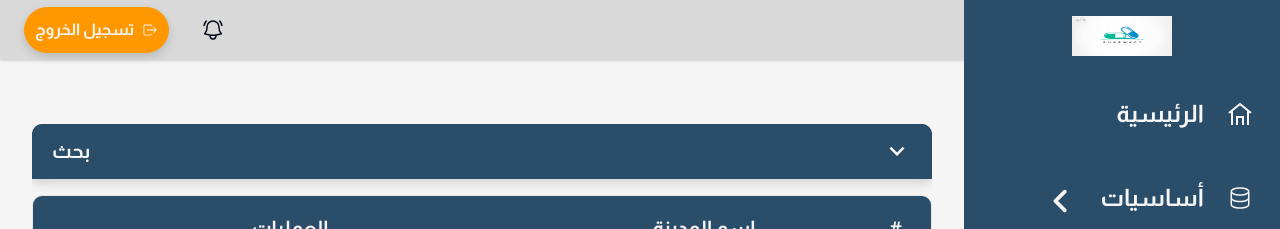
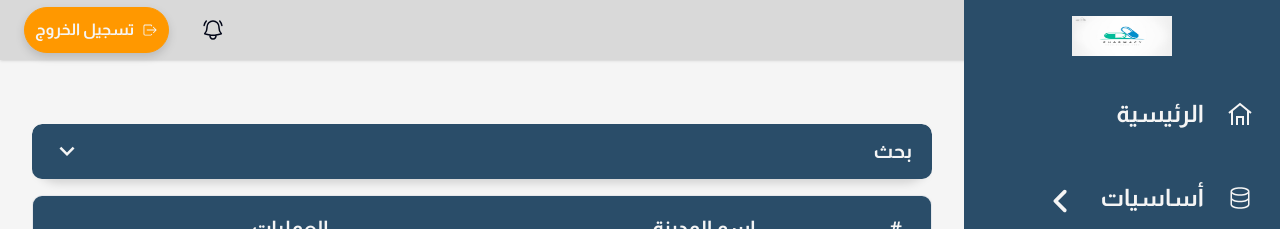
Before and after one commit to Ahmadkaissoon/drug-store, a React (Vite) app: page /basics/cities in a window 1280 px wide. Shown: the top 229 px of the page. Built offline with nearby package versions, Linux system fonts and the light colour scheme.

Commit message:
fixing in filter component and table

```diff
--- a/src/components/common/filter/Filter.jsx
+++ b/src/components/common/filter/Filter.jsx
@@ -28,7 +28,7 @@ function Filter({
   }, [filter]);
 
   return (
-    <div className=" xl:col-span-3 col-span-5 bg-main-color relative shadow-shadow mb-4 ">
+    <div className=" xl:col-span-3 col-span-5 bg-main-color relative shadow-shadow mb-4 rounded-full">
       <div
         className={` flex  justify-between border-b border-solid cursor-pointer px-5 py-3  ${
           isOpened
@@ -38,12 +38,6 @@ function Filter({
         onClick={() => setIsOpened(!isOpened)}
       >
         <h4 className="text-size-20 leading-[1.2] font-[600] text-white-color  flex justify-between items-center w-full">
-          <div className="flex gap-2">
-            {title}
-            {isDirty ? (
-              <div className="w-[6px] h-[6px] rounded-full bg-accept-color"></div>
-            ) : null}
-          </div>
           <motion.div
             initial={{ rotate: 0 }}
             animate={isOpened ? { rotate: "180deg" } : { rotate: 0 }}
@@ -52,6 +46,12 @@ function Filter({
           >
             <MdOutlineKeyboardArrowDown className="text-white-color cursor-pointer text-size-30" />
           </motion.div>
+          <div className="flex gap-2">
+            {title}
+            {isDirty ? (
+              <div className="w-[6px] h-[6px] rounded-full bg-accept-color"></div>
+            ) : null}
+          </div>
         </h4>
       </div>
 
```
